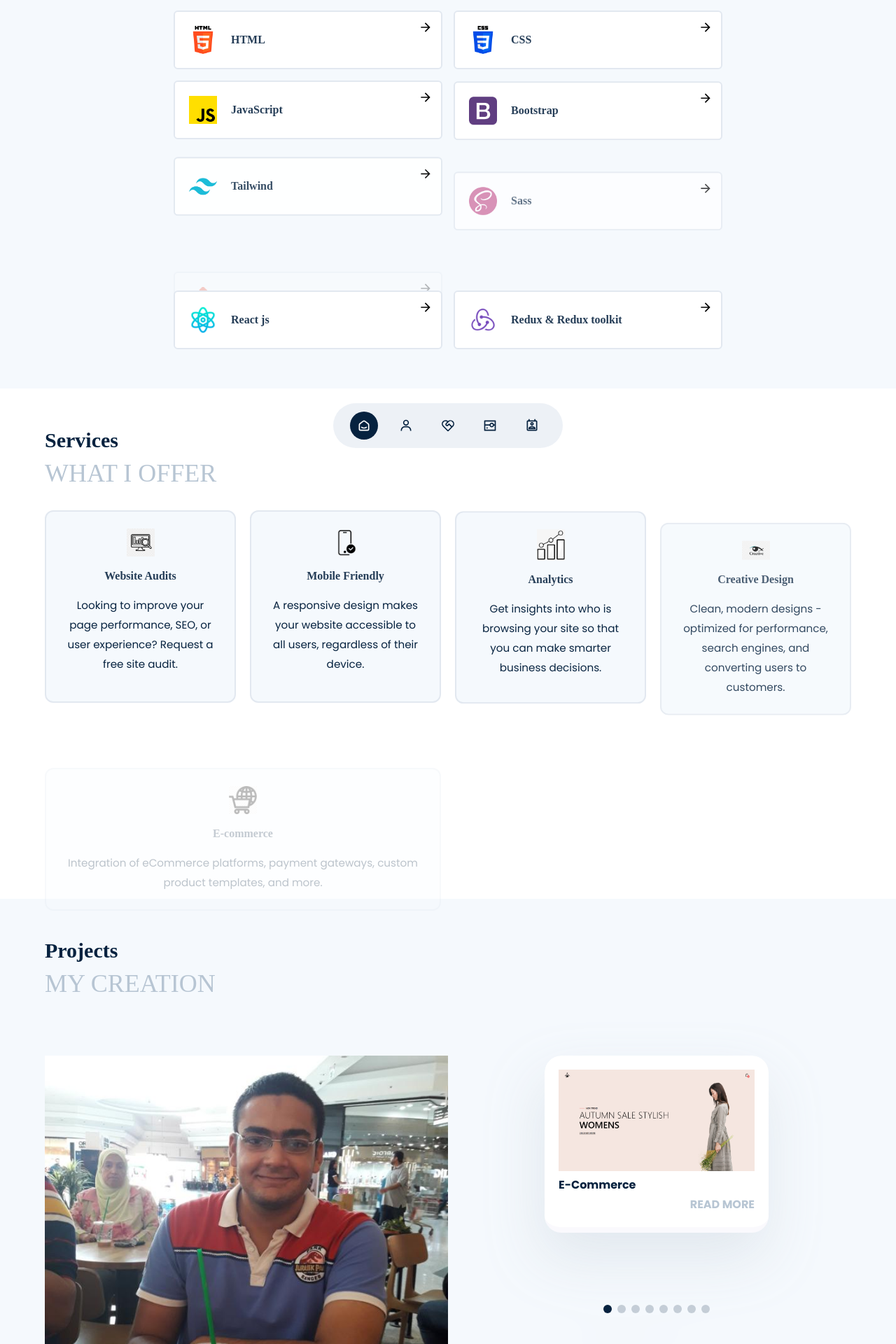
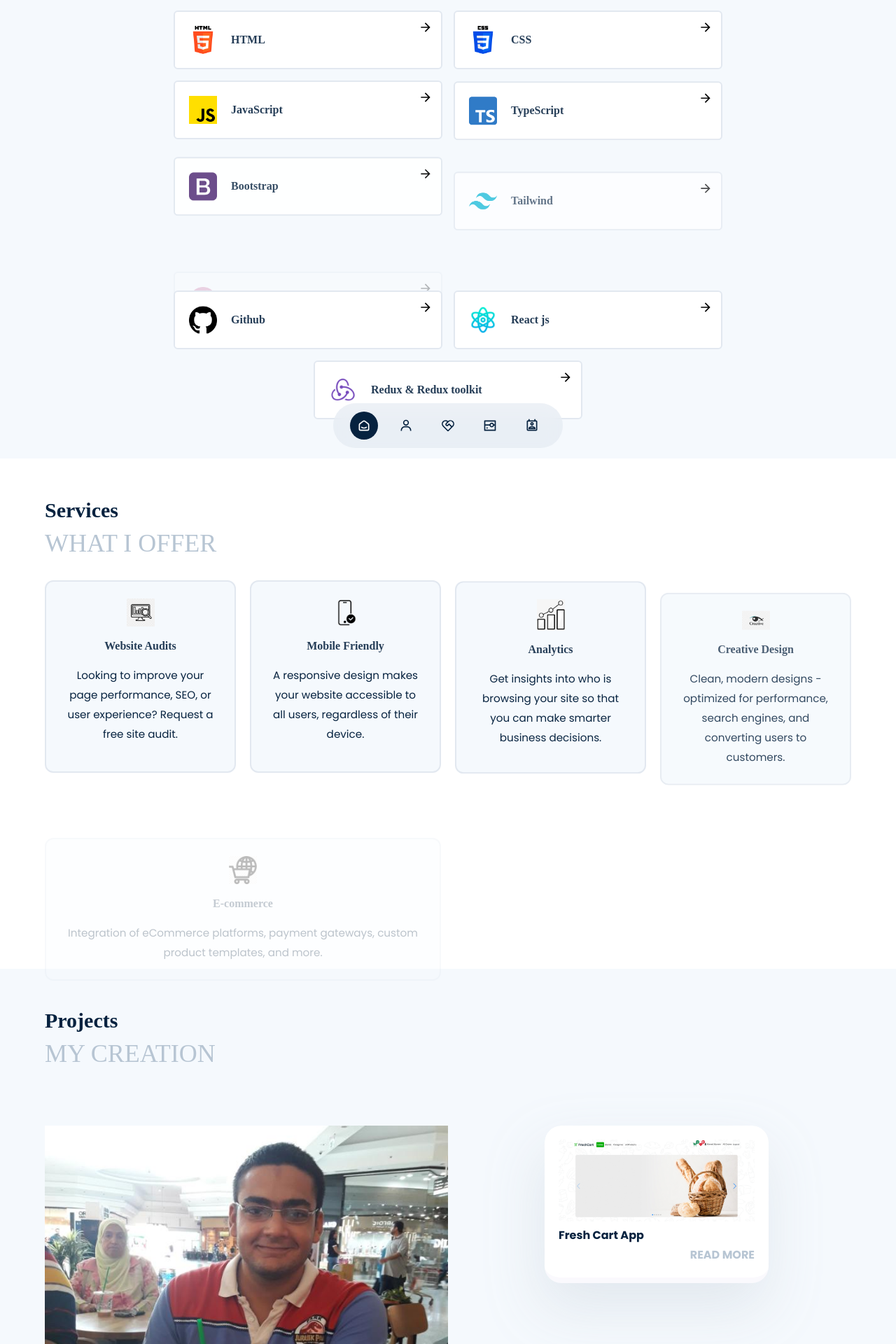
Before and after one commit to AhmedMonem122/React-Portfolio, a React (Vite) app: page / in a window 1280 px wide. Shown: the part 960-2880 px from the top of the page at 70% size. Built offline with nearby package versions, Linux system fonts and the light colour scheme; a web font is replaced by a local one.

Commit message:
Added Fresh Cart Project

```diff
--- a/index.html
+++ b/index.html
@@ -4,7 +4,7 @@
     <meta charset="UTF-8" />
     <link rel="icon" type="image/svg+xml" href="/vite.svg" />
     <meta name="viewport" content="width=device-width, initial-scale=1.0" />
-    <title>React Portfolio</title>
+    <title>Ahmed Monem's Portfolio</title>
   </head>
   <body>
     <div id="root"></div>
--- a/src/Content.js
+++ b/src/Content.js
@@ -4,6 +4,7 @@ import Hero_person from "./assets/images/Hero/Ahmed Monem.jpg";
 import html from "./assets/images/Skills/html5.png";
 import bootstrap from "./assets/images/Skills/bootstrap.png";
 import js from "./assets/images/Skills/js.png";
+import typescript from "./assets/images/Skills/Typescript.png";
 import reactjs from "./assets/images/Skills/react.png";
 import css from "./assets/images/Skills/css3.png";
 import tailwind from "./assets/images/Skills/tailwind.png";
@@ -19,6 +20,7 @@ import creativeDesign from "./assets/images/Services/creative design.png";
 import eCommercePhoto from "./assets/images/Services/e-commerce.png";
 import contentManagement from "./assets/images/Services/content management.png";
 
+import freshCartApp from "./assets/images/Projects/Fresh Cart React.png";
 import eCommerceProject from "./assets/images/Projects/e-commerce project.png";
 import crudJsonServer from "./assets/images/Projects/crud json server.png";
 import moviesApp from "./assets/images/Projects/movies application.png";
@@ -105,6 +107,11 @@ export const content = {
         logo: js,
       },
       {
+        name: "TypeScript",
+        para: "Lorem ipsum text  dummy",
+        logo: typescript,
+      },
+      {
         name: "Bootstrap",
         para: "Lorem ipsum text  dummy",
         logo: bootstrap,
@@ -183,6 +190,14 @@ export const content = {
     subtitle: "MY CREATION",
     image: person_project,
     project_content: [
+      {
+        title: "Fresh Cart App",
+        image: freshCartApp,
+        description:
+          "A Fresh Cart App is an e-commerce website with a Products ,Categories,Brands a shopping cart system, and a checkout process.",
+        liveLink: "https://fresh-cart-react.vercel.app/",
+        codeLink: "https://github.com/AhmedMonem122/Fresh-Cart-React",
+      },
       {
         title: "E-Commerce",
         image: eCommerceProject,
```
Also changed, not shown: src/assets/images/Projects/Fresh Cart React.png (added), src/assets/images/Skills/Typescript.png (added).
